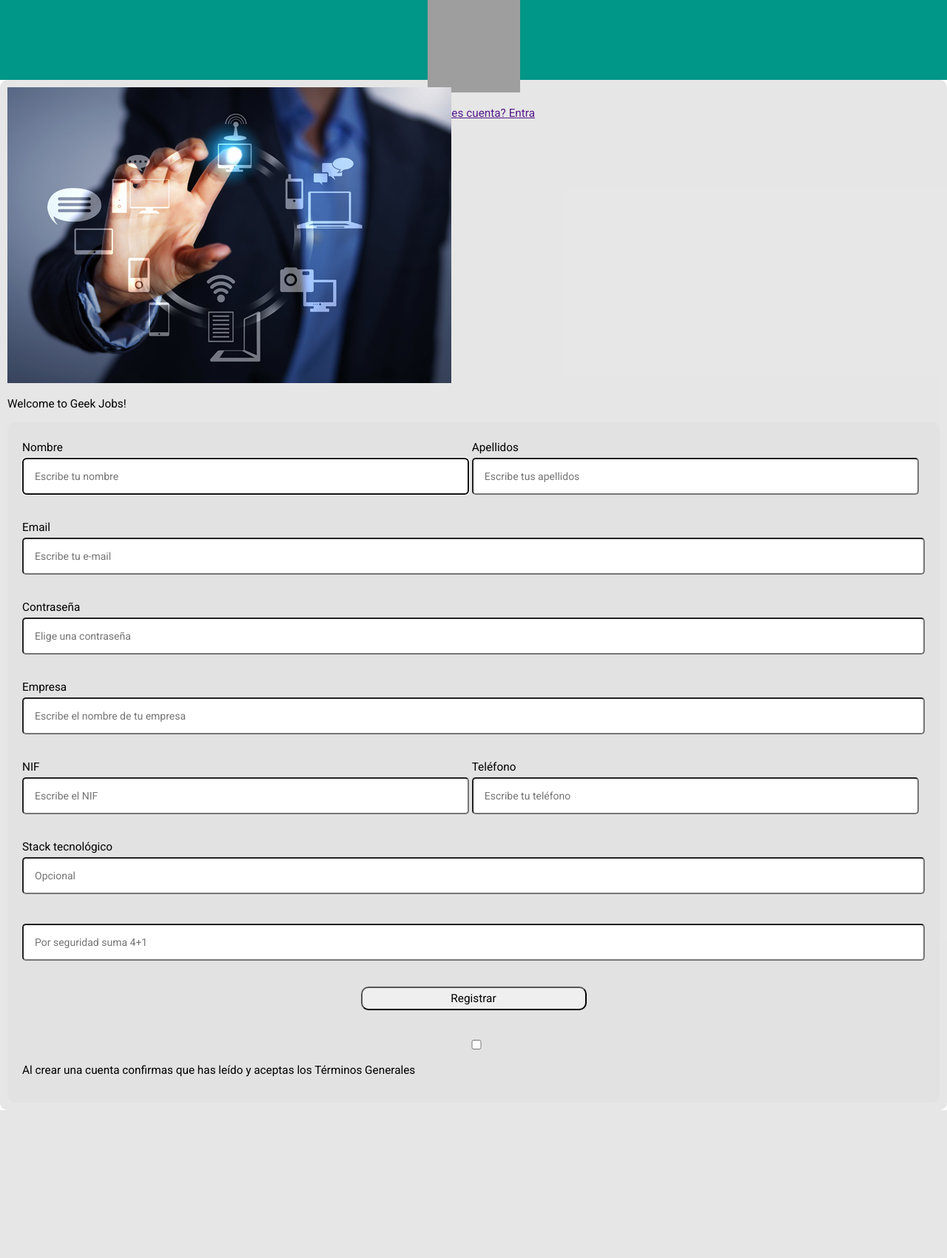
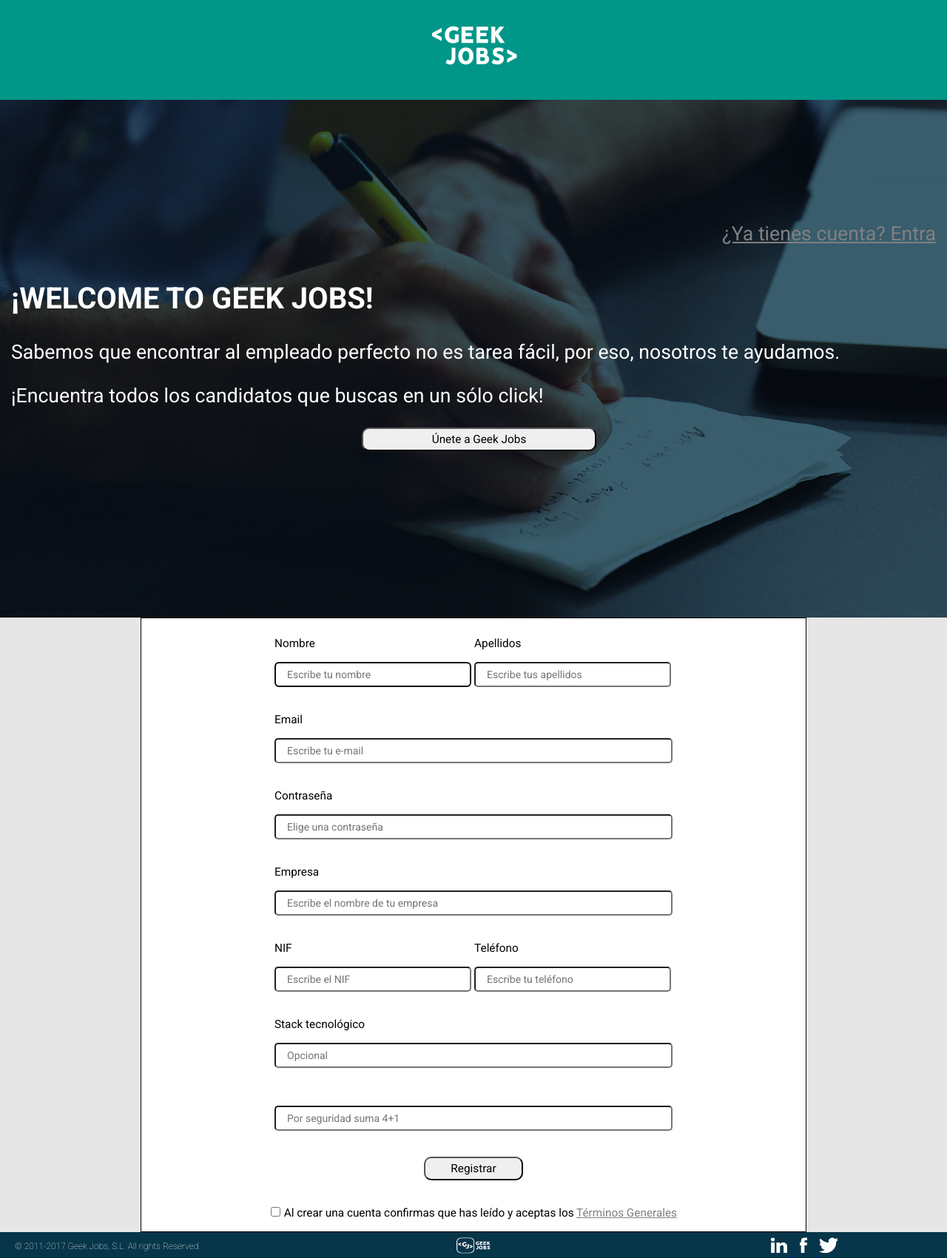
Before and after one commit to JLDRM/Caso-Pr-ctico-Front-End-J3IM, a PHP site: page /registro_empresa.html in a window 1280 px wide. Shown: the whole page at 74% size. Before the commit the page ends 1501 px from the top, so only its background shows below. Run offline with PHP 8.4, Linux system fonts and the light colour scheme; grey boxes are pictures that could not be loaded.

Commit message:
Nuevo empresas

```diff
--- a/assets/css/style_registro_empresa.css
+++ b/assets/css/style_registro_empresa.css
@@ -1,74 +1,79 @@
 @import url('https://fonts.googleapis.com/css?family=Roboto:100,100i,300,300i,400,400i,500,500i,700,700i,900,900i');
 * {
     -webkit-box-sizing: border-box;
-       -moz-box-sizing: border-box;
-            box-sizing: border-box;
-  }
+    -moz-box-sizing: border-box;
+    box-sizing: border-box;
+}
 header{
     background-color: #009688;
     display: block;
+    padding-bottom: 6px;
     text-align: center;
-    height: 108px;
-    padding-bottom: 6px;
-}
-header > p{
-    font-size: 11.5pt;
-    font-family: roboto;
-    text-align: right bottom;
-    /*color:white;*/
 }
 body{
     margin: 0;
     padding: 0;
     font-size: 11.5pt;
     font-family: roboto, sans-serif;
+    background-color: rgba(226,226,226,.84);
 }
-footer{
+section{
+    display: block;
+    padding-top: 0px;
+    margin: 0 auto;
+    border: 1px solid black;
+    background-color: white;
+    width: 900px;
+}
+footer {
     background-color: #073549;
-    text-align: center;
-    position: relative;
+    width: 100%;
+    display: flex;
+    position:relative;
     margin-bottom: 0;
     height: 35px;
     overflow: hidden;
 }
-.section{
-    max-width: 600px;
-    margin:0 auto;
-}
-section{
-    background-color: rgba(226,226,226,.84);
-    border-radius: 10px;
+
+  #footerlist {
+    width: 25%; }
+
+  #footerlist ul {
+    display: inline-block;
+    padding-right: 5%;
+    list-style-type: none;
+    text-align: left;
+    margin-top: 3px;
+    padding-left: 0px; }
+
+  #social {
+    width: 25%; }
+
+  #social ul {
+    width: 100%;
+    padding-right: 5%;
+    padding-left: 0px;
+    list-style-type: none;
+    text-align: center;
+    margin-top: 3px; }
+
+  #social li {
+    display: inline-block;
+    text-align: right; }
+
+  #copyright {
+    width: 48%;
+    font-size: 9pt;
+    color: white;
+    font-weight: lighter;
     display: block;
-    padding: 10px;
-}
-/*img{
-    width:100%;
-}*/
+    text-align: left;
+    padding-left: 20px; }
 
-.formulario{
-    width:100%;
-    padding:5px;
-}
-.formulario > div{
-    width:100%;
-    padding: 15px;
-    margin-top: 5px;
-}
-.formulario input{
-    width:100%;
-    padding: 15px;
-    border-radius: 5px;
-    margin-top: 5px;
-    font-family: roboto;
-    font-size: 10.5pt;
-}
-.box{
-    display: block;
-    width: 100%
-}
-.formulario .box > div{
-    display: inline-block;
-    width: 49.5%;
+a:visited {
+    font-family: roboto, sans-serif;
+    font-size: 11.5pt;
+    color: grey;
 }
 button{
     display: block;
@@ -80,3 +85,65 @@ button{
     margin-left: auto;
     margin-right:auto;
 }
+input[type='checkbox']{
+    width: 15px;
+    margin:0;
+
+}
+
+/*Clases particulares formulario registro*/
+.section{
+    margin:0 auto;
+}
+.welcome{
+ background-color: #073549;
+ color: white;
+ text-align: left;
+ padding-left:15px;
+ padding-top: 150px;
+ font-family: roboto, sans-serif;
+ font-size: 20pt;
+ padding-bottom: 10px;
+ height: 700px;
+ background-image:url("./img/empresas.png");
+}
+.welcome div button{
+
+}
+article > div > a{
+    display: block;
+    text-align: right;
+    padding: 15px;
+}
+.formulario{
+    width:578px;
+    padding:5px;
+    border:0px;
+}
+.formulario > div{
+    width:100%;
+    padding: 15px;
+    margin-top: 5px;
+    margin-right: auto;
+    margin-left:auto;
+}
+.formulario input{
+    width:100%;
+    padding: 15px;
+    border-radius: 5px;
+    margin-top:16px;
+    font-family: roboto;
+    font-size: 10.5pt;
+    height: 30px;
+}
+.box{
+    display: block;
+    width: 100%
+}
+.formulario .box > div{
+    display: inline-block;
+    width: 49.5%;
+}
+section div p:nth-last-of-type(1){
+    text-align: center;
+}
--- a/registro_empresa.html
+++ b/registro_empresa.html
@@ -1,72 +1,100 @@
 <!DOCTYPE html>
 <html lang="en">
+
 <head>
     <meta charset="UTF-8">
     <meta name="viewport" content="width=device-width, initial-scale=1.0">
     <meta http-equiv="X-UA-Compatible" content="ie=edge">
     <title>Document</title>
-    <link rel="stylesheet" href="./assets/css/style_registro_empresa.css">
+    <link rel="stylesheet" href="style_registro_empresa.css">
 </head>
+
 <body>
     <header>
-        <div class="aligncenter">
-            <img src="./img/logo1.jpg" width="125px" height="125px" alt="">
+        <div>
+            <img src="./img/logo1.png" width="125px" height="125px" alt="">
         </div>
-        <p><a href="">¿Ya tienes cuenta? Entra</a></p>
     </header>
 
+    <article class="welcome">
+        <div>
+            <a href="">¿Ya tienes cuenta? Entra</a>
+        </div>
+        <div>
+            <div>
+                <h2>¡WELCOME TO GEEK JOBS!</h2>
+                <p>
+                    Sabemos que encontrar al empleado perfecto no es tarea fácil, por eso, nosotros te ayudamos.
+                </p>
+                <p>
+                    ¡Encuentra todos los candidatos que buscas en un sólo click!
+                </p>
+            </div>
+            <div>
+                <form action="/action_page.php" method="get">
+                    <button type="submit">Únete a Geek Jobs</button>
+                </form>
+
+            </div>
+        </div>
+    </article>
     <section>
-        <div>
-            <img src="./img/tic.jpg" alt="">
-            <p class="foto">Welcome to Geek Jobs!</p>
-        </div>
-
         <section class="formulario" "section">
 
             <div class="box">
                 <div>
-                    <label for="idnombre">Nombre</label> <br>
-                    <input type="text" name="Nombre" id="idnombre" placeholder="Escribe tu nombre" pattern="[A-Z][a-z]*" spellcheck="" required autofocus>
+                    <label for="idnombre">Nombre</label>
+                    <br>
+                    <input type="text" name="Nombre" id="idnombre" placeholder="Escribe tu nombre" pattern="[A-Z][a-z]*" spellcheck="" required
+                        autofocus>
                 </div>
                 <div>
-                    <label for="idapellidos">Apellidos</label><br>
-                    <input type="text" name="Apellidos" id="idapellidos" placeholder="Escribe tus apellidos" pattern="[A-Z][a-z]*" spellcheck="" required>
+                    <label for="idapellidos">Apellidos</label>
+                    <br>
+                    <input type="text" name="Apellidos" id="idapellidos" placeholder="Escribe tus apellidos" pattern="[A-Z][a-z]*" spellcheck=""
+                        required>
                 </div>
             </div>
 
             <div>
-                <label for="idemail">Email</label><br>
+                <label for="idemail">Email</label>
+                <br>
                 <input type="email" name="Email" id="idemail" placeholder="Escribe tu e-mail" required>
             </div>
 
             <div>
-                <label for="idcontraseña">Contraseña</label><br>
+                <label for="idcontraseña">Contraseña</label>
+                <br>
                 <input type="password" name="Contraseña" id="idcontraseña" placeholder="Elige una contraseña" required>
             </div>
 
             <div>
-                <label for="idempresa">Empresa</label><br>
+                <label for="idempresa">Empresa</label>
+                <br>
                 <input type="text" name="Empresa" id="idempresa" placeholder="Escribe el nombre de tu empresa" required>
             </div>
 
             <div class="box">
                 <div>
-                    <label for="idnif">NIF</label> <br>
+                    <label for="idnif">NIF</label>
+                    <br>
                     <input type="text" name="NIF" id="idnif" placeholder="Escribe el NIF" required>
                 </div>
                 <div>
-                    <label for="idtel">Teléfono</label> <br>
+                    <label for="idtel">Teléfono</label>
+                    <br>
                     <input type="number" name="Teléfono" id="idtel" placeholder="Escribe tu teléfono" required>
                 </div>
             </div>
 
             <div>
-                <label for="idtecno">Stack tecnológico</label><br>
+                <label for="idtecno">Stack tecnológico</label>
+                <br>
                 <input type="text" name="Stack" id="idtecno" placeholder="Opcional">
             </div>
 
             <div>
-                <input type="number" name"Seguridad" id="idseguridad" placeholder="Por seguridad suma 4+1">
+                <input type="number" name "Seguridad" id="idseguridad" placeholder="Por seguridad suma 4+1">
             </div>
 
             <div>
@@ -74,12 +102,47 @@
                     <button type="submit">Registrar</button>
                 </form>
             </div>
+        </section>
+        <div>
+            <p>
+                <input type="checkbox" name="Registrar" id="idreg"> Al crear una cuenta confirmas que has leído y aceptas los
+                <a href="">Términos Generales</a>
+            </p>
+        </div>
+    </section>
+    <footer>
+        <div id="copyright">
+            <p> © 2011-2017 Geek Jobs, S.L. All rights Reserved. </p>
+        </div>
+        <div id="footerlist">
 
-            <div>
-                <input type="checkbox" name="Registrar" id="idreg"><p>Al crear una cuenta confirmas que has leído y aceptas los Términos Generales</p>
-            </div>
-        </section>
 
-    </section>
+            <ul id="geekjobs_footer">
+                <a target="_blank" href="https:www.geekjobs.com">
+                    <li>
+                        <img src="./assets/img/geek_icon.png" width="50px" height="30px" position alt=""> </li>
+                </a>
+            </ul>
+        </div>
+        <div id="social">
+            <ul>
+                <a target="_blank" href="https:www.linkedin.com">
+                    <li>
+                        <img src="./assets/img/linkedin_icon.png" width="30px" height="30px" alt=""> </li>
+                </a>
+                <a target="_blank" href="https:www.facebook.com">
+                    <li>
+                        <img src="./assets/img/facebook_icon.png" width="30px" height="30px" alt=""> </li>
+                </a>
+                <a target="_blank" href="https:www.twitter.com">
+                    <li>
+                        <img src="./assets/img/twitter_icon.png" width="30px" height="30px" alt=""> </li>
+                </a>
+
+            </ul>
+        </div>
+    </footer>
+
 </body>
+
 </html>
```
Also changed, not shown: assets/img/empresas.png.
